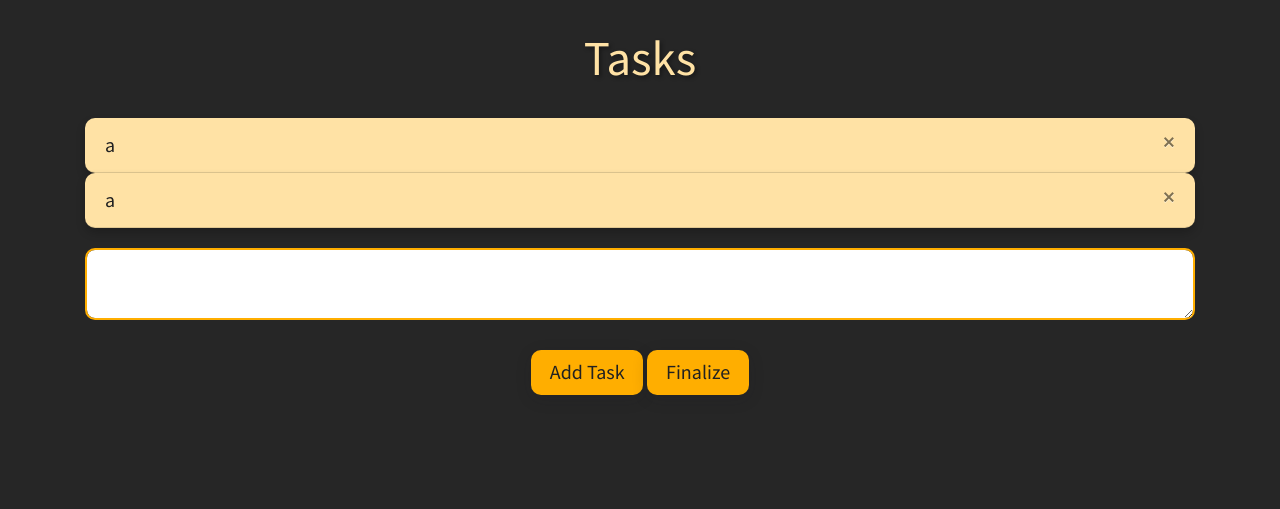
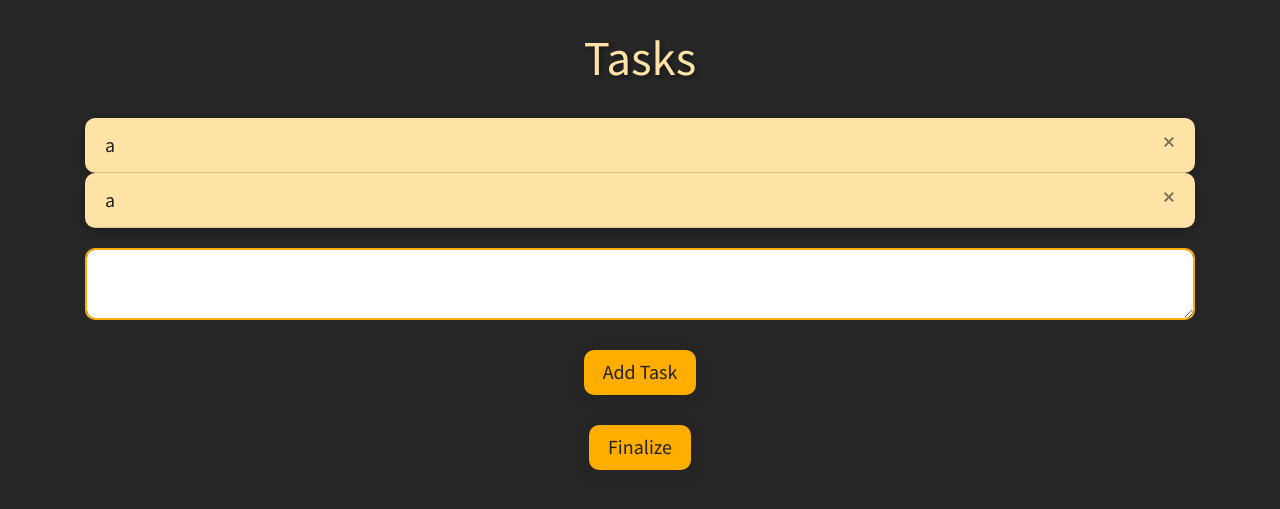
Before and after one commit to nrgrill/ManageMe, a Flask app: page /home in a window 1280 px wide. Shown: the part 63-572 px from the top of the page. Run offline with Flask 2, Linux system fonts and the light colour scheme; a user stored in the database is signed in; data comes from the database, SQL or seed files in the repository; both versions use the stored data as it was after the commit; some libraries are stand-ins or nearby versions.

Commit message:
finalize works

```diff
--- a/ManageMe/website/static/index.js
+++ b/ManageMe/website/static/index.js
@@ -6,3 +6,7 @@ function deleteNote(noteId) {
     window.location.href = "/";
   });
 }
+
+function calendar() {
+    window.location.href = "/calendar";
+};
--- a/ManageMe/website/templates/calendar.html
+++ b/ManageMe/website/templates/calendar.html
@@ -37,7 +37,6 @@
 				  <em class="cd-schedule__name">{{user.tasks[0].data}}</em>
 				</a>
 			  </li>
-
 			  <li class="cd-schedule__event">
 				<a data-start="11:00" data-end="12:30" data-content="event-rowing-workout" data-event="event-2" href="#0">
 				  <em class="cd-schedule__name">{{user.tasks[1].data}}</em>
--- a/ManageMe/website/templates/home.html
+++ b/ManageMe/website/templates/home.html
@@ -17,9 +17,13 @@
     <textarea name="task" id="task" class="form-control" style="border-radius:10px; border-color:rgb(255, 174, 0);"></textarea>
     <br />
     <div align="center">
-        <button type="submit" class="btn btn-primary" style="background-color:rgb(255, 174, 0); border-color:rgb(255, 174, 0); border-radius:10px;" id="addTask" >Add Task</button>
-        <button type="submit" class="btn btn-primary" style="background-color:rgb(255, 174, 0); border-color:rgb(255, 174, 0); border-radius:10px;" id="finalize">Finalize</button>
+        <button type="submit" class="btn btn-primary" style="background-color:rgb(255, 174, 0); border-color:rgb(255, 174, 0); border-radius:10px;">Add Task</button>
     </div>
+
   </form>
+  <div align ="center">
+      <br />
+      <button onclick="window.location.href ='calendar'" class="btn btn-primary" style="background-color:rgb(255, 174, 0); border-color:rgb(255, 174, 0); border-radius:10px;">Finalize</button>
+  </div>
 </div>
 {% endblock %}
```
Also changed, not shown: ManageMe/instance/database.db.
